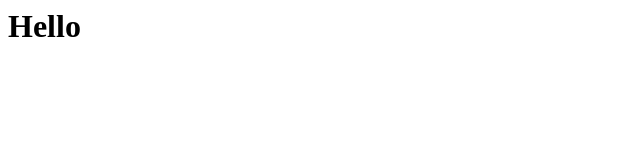
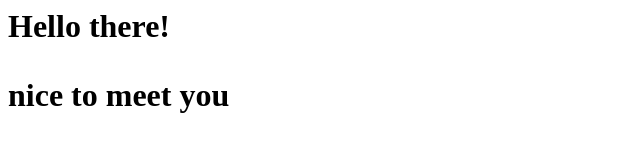
Before and after one commit to john681611/FirstWebsite, a plain HTML site: page index.html in a window 1280 px wide. Shown: the whole page, without its empty margins (0-640 px from the left). Drawn offline with Linux system fonts and the light colour scheme.

Commit message:
Updated website

```diff
--- a/index.html
+++ b/index.html
@@ -1 +1,2 @@
-<h1>Hello<h1>
+<h1>Hello there!<h1>
+  <p>nice to meet you <p>
```
